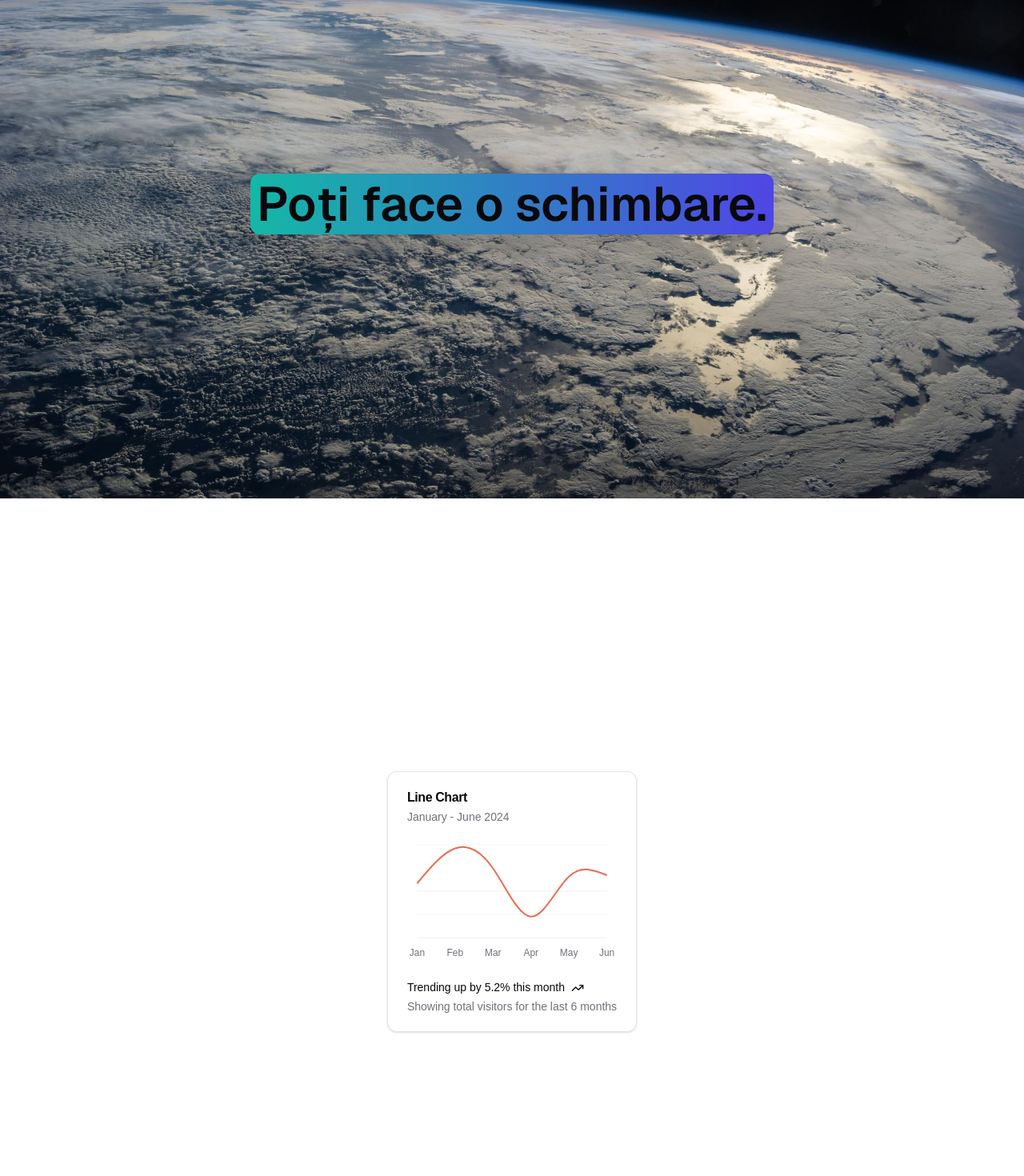
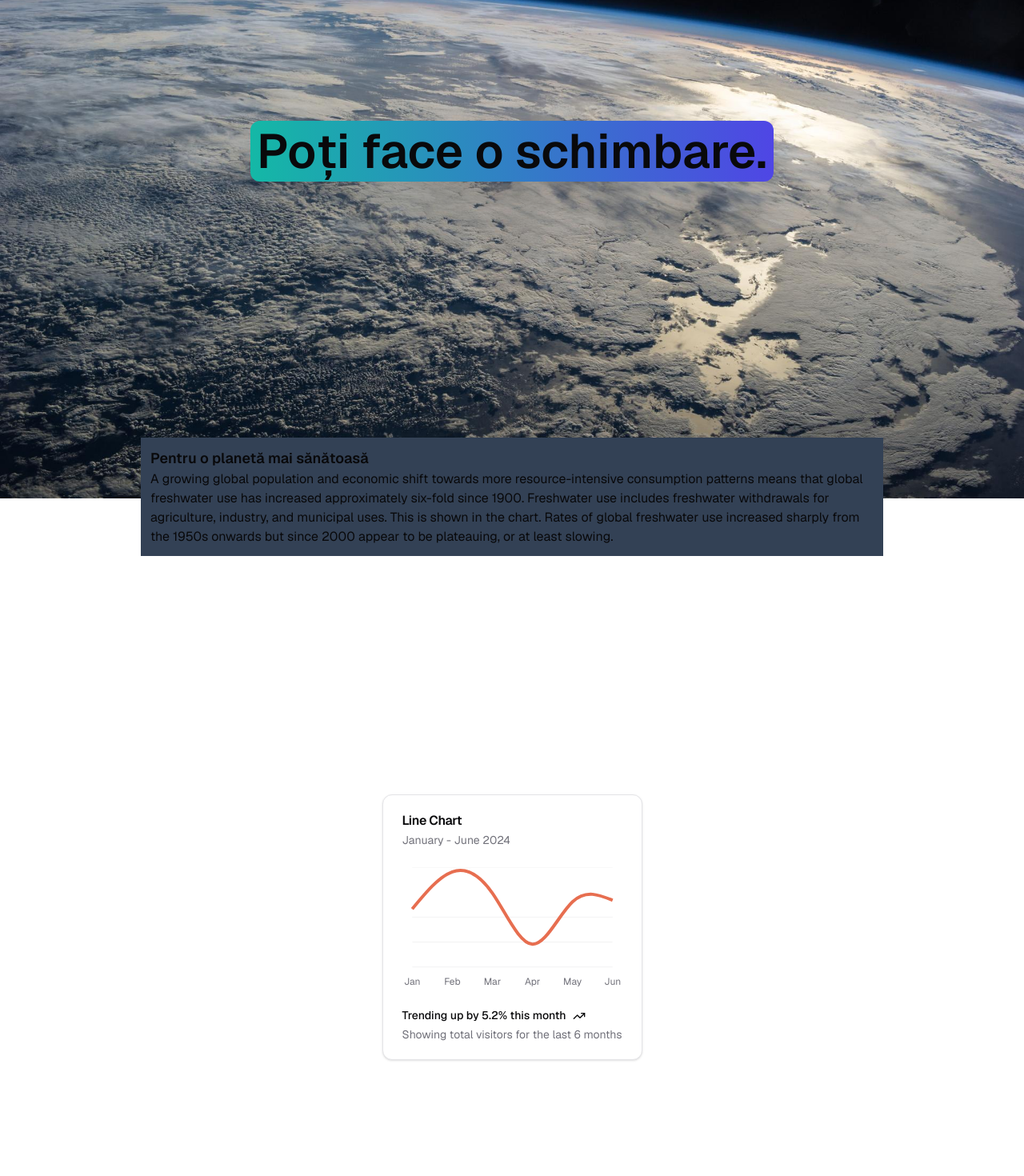
Before and after one commit to andreishark/moisil_aplicatie_2025, a Next.js app: page / in a window 1280 px wide. Shown: the part 177-1647 px from the top of the page at 80% size. Built offline with nearby package versions, Linux system fonts and the light colour scheme.

Commit message:
Page design modified

```diff
--- a/src/app/page.tsx
+++ b/src/app/page.tsx
@@ -3,18 +3,24 @@ import { Component } from  "@/components/ui/line-chart";
 
 export default function Home() {
   return (
-    <div>
-     <div className="grid grid-flow-row items-center justify-items-center min-h-screen p-8 pb-20 gap-16 sm:p-20 font-[family-name:var(--font-geist-sans)]">
+    <div className="grid grid-flow-row items-center justify-items-center min-h-screen p-8 pb-20 gap-16 sm:p-20 font-[family-name:var(--font-geist-sans)]">
+     <div className="mt-36">
       <Image
         src="/nasa-earth.jpg"
         alt="Earth photo"
         fill={true}
       />
       <h1 className="mb-36 bg-clip-border border-slate-300 rounded-xl p-2 bg-gradient-to-r from-teal-500 to-indigo-600 text-6xl text-center font-semibold z-10 drop-shadow-2xl">Poți face o schimbare.</h1>
-    </div>
-    <div className="grid grid-flow-row items-center justify-items-center min-h-screen">
-      <Component/>
-    </div>
+      </div>
+
+      <article className="mt-28 mx-24 z-10 bg-slate-700 p-3">
+        <h2 className="text-lg font-semibold">Pentru o planetă mai sănătoasă</h2>
+        <p className="text-wrap">A growing global population and economic shift towards more resource-intensive consumption patterns means that global freshwater use has increased approximately six-fold since 1900. Freshwater use includes freshwater withdrawals for agriculture, industry, and municipal uses. This is shown in the chart. Rates of global freshwater use increased sharply from the 1950s onwards but since 2000 appear to be plateauing, or at least slowing.</p>
+      </article>
+
+      <div className="grid grid-flow-row items-center justify-items-stretch min-h-screen mx-36">
+        <Component/>
+      </div>
     </div>
   );
 }
--- a/src/components/ui/line-chart.tsx
+++ b/src/components/ui/line-chart.tsx
@@ -66,7 +66,7 @@ export function Component() {
               dataKey="desktop"
               type="natural"
               stroke="var(--color-desktop)"
-              strokeWidth={2}
+              strokeWidth={4}
               dot={false}
             />
           </LineChart>
```
